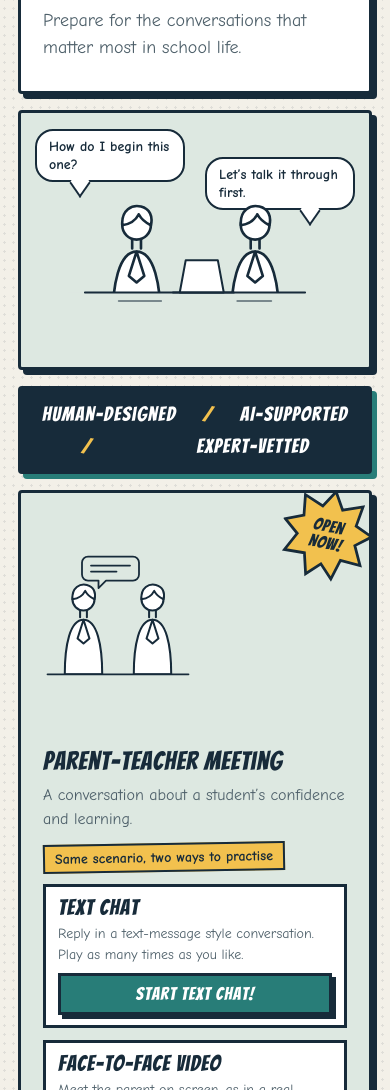
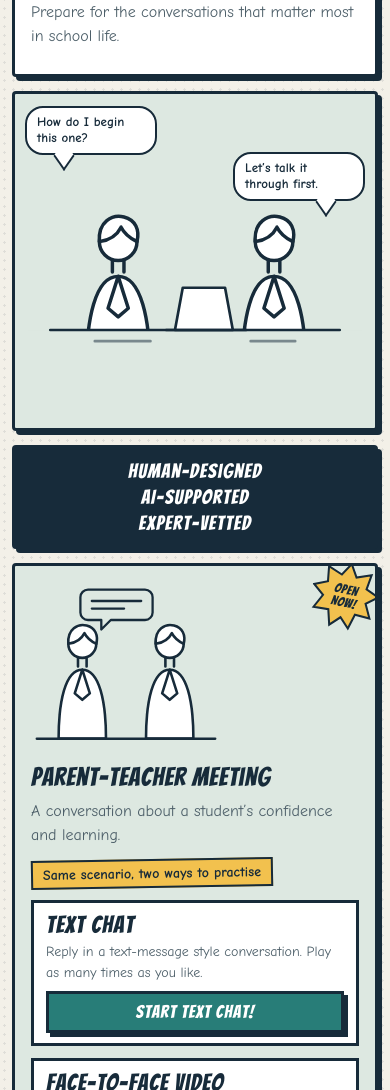
Before and after one commit to AnandamRavi/Scenario, a plain HTML site: page index.html in a window 390 px wide. Shown: the part 302-1392 px from the top of the page. Drawn offline with Linux system fonts and the light colour scheme.

Commit message:
Add responsive styles for screens up to 600px

```diff
--- a/index.html
+++ b/index.html
@@ -77,7 +77,28 @@ svg .fg{fill:var(--panel)}
   .sc svg{flex-basis:34%}
 }
 @media (max-width:820px){.sc>div:not(.burst){padding-right:0}}
-@media (max-width:480px){.sc{flex-direction:column;align-items:flex-start}.sc svg{max-width:150px}}
+@media (max-width:600px){
+  html,body{overflow-x:hidden}
+  .page{padding:14px 12px 22px}
+  .grid{gap:14px}
+  .panel{padding:16px;box-shadow:4px 4px 0 var(--ink)}
+  .hero{min-height:0;gap:14px}
+  h1{font-size:clamp(36px,11vw,48px);margin:14px 0 8px}
+  .lead{font-size:16px}
+  .art{min-height:340px}
+  .bub{font-size:13px;max-width:132px;padding:6px 10px}
+  .b1{top:12px;left:10px}.b1:after{left:28px}
+  .b2{top:58px;right:10px}.b2:after{right:28px}
+  .banner{flex-direction:column;align-items:center;text-align:center;gap:4px;padding:12px}
+  .banner i{display:none}
+  .sc{gap:12px}
+  .sc svg{flex:none;width:100%;max-width:190px}
+  .burst{width:68px!important;height:68px!important;font-size:13px}
+  .way{flex-basis:100%}
+  .way h3{font-size:24px}
+  .btn{font-size:19px}
+}
+@media (max-width:480px){.sc{flex-direction:column;align-items:flex-start}.sc>div:not(.burst){width:100%}}
 </style>
 </head>
 <body>
```
